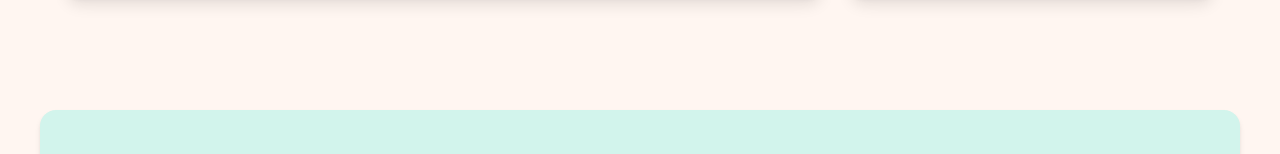
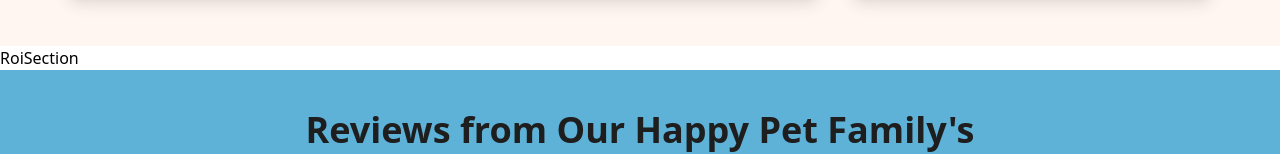
Before and after one commit to MERNdevssss/PetifyFrontend, a React (Vite) app in the folder frontend/: page / in a window 1280 px wide. Shown: the part 2002-2156 px from the top of the page. Built offline with nearby package versions, Linux system fonts and the light colour scheme.

Commit message:
fix : structure

```diff
--- a/frontend/src/components/pages/LandingPage/HomePage.jsx
+++ b/frontend/src/components/pages/LandingPage/HomePage.jsx
@@ -3,8 +3,8 @@ import Services from "./Services/Services";
 import Blog from "./Blog/Blog";
 import HeroSection from "./Hero/HeroSection";
 import CategoriesSection from "./Categories/CategoriesSection";
-import ProductSection from "../Products/ProductSection";
-import RoiSection from "../Roi/RoiSection";
+import ProductSection from "./Products/ProductSection";
+import RoiSection from "./Roi/RoiSection";
 import TestimonialSection from "./Testimonials/TestimonialSection";
 
 const HomePage = () => {
--- /dev/null
+++ b/frontend/src/components/pages/LandingPage/Roi/RoiSection.jsx
@@ -0,0 +1,9 @@
+import React from 'react'
+
+function RoiSection() {
+  return (
+    <div>RoiSection</div>
+  )
+}
+
+export default RoiSection
```
Also changed, not shown: frontend/src/components/pages/LandingPage/Products/ProductSection.jsx (renamed from frontend/src/components/pages/Products/ProductSection.jsx).
